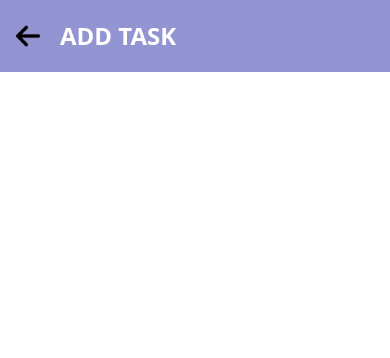
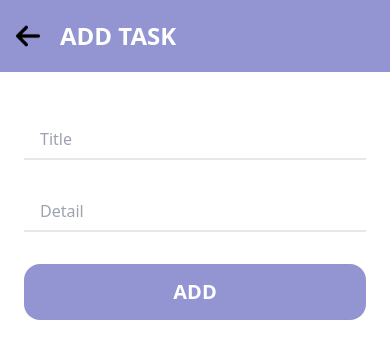
Before and after one commit to Mikwuegbu/todoListApp, a React (Vite) app: page /addtask in a window 390 px wide. Shown: the top 358 px of the page. Built offline with nearby package versions, Linux system fonts and the light colour scheme.

Commit message:
mobile Add Task

```diff
--- a/src/pages/AddTask.jsx
+++ b/src/pages/AddTask.jsx
@@ -1,5 +1,5 @@
 import { arrow } from '../assets';
-import { Form, Link } from 'react-router-dom';
+import { Link } from 'react-router-dom';
 
 const AddTask = () => (
 	<div className="overflow-hidden">
@@ -11,6 +11,21 @@ const AddTask = () => (
 				<div className="font-semibold text-2xl text-white">ADD TASK</div>
 			</div>
 		</div>
+		<form className="flex flex-col mx-6 space-y-8 my-12">
+			<input
+				type="text"
+				placeholder="Title"
+				className="h-10 px-4 border-b-2 focus:outline-none"
+			/>
+			<input
+				type="text"
+				placeholder="Detail"
+				className="h-10 px-4 border-b-2 focus:outline-none"
+			/>
+			<button className="font-semibold text-xl text-white text-center bg-[#9395D3] py-3.5 rounded-2xl">
+				ADD
+			</button>
+		</form>
 	</div>
 );
 
```
